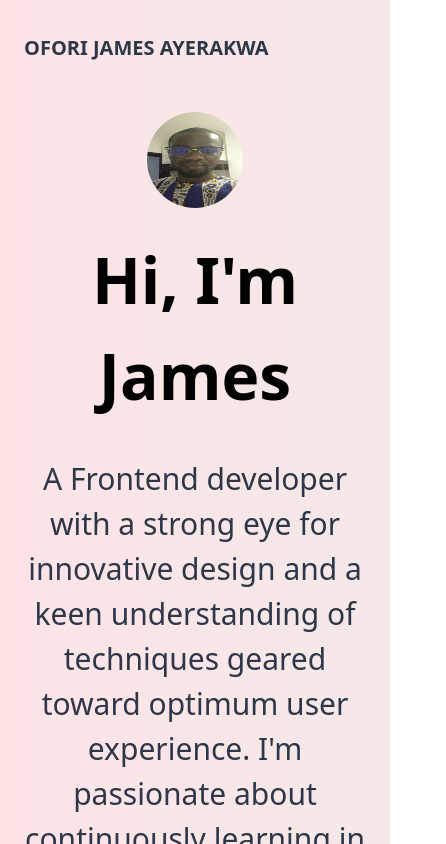
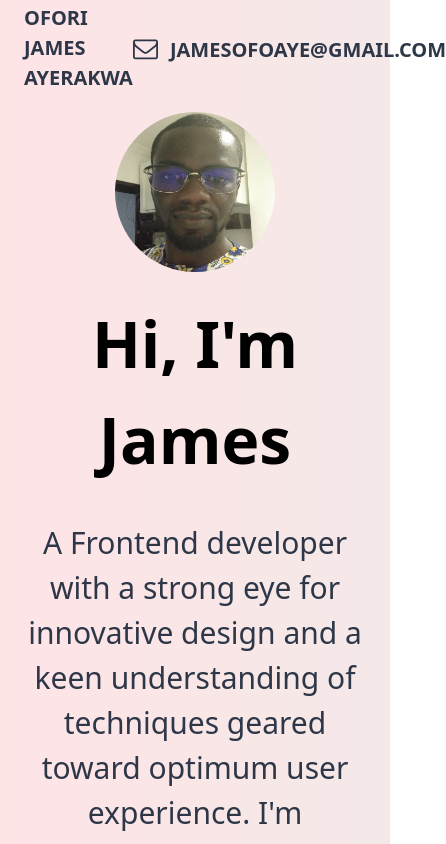
Before and after one commit to jamesofoaye/personal-website, a Next.js app: page / in a window 390 px wide. Shown: the top 844 px of the page, 446 px wide, since content can reach past the window. Built offline with nearby package versions, Linux system fonts and the light colour scheme.

Commit message:
fixed image position

```diff
--- a/pages/index.js
+++ b/pages/index.js
@@ -12,13 +12,14 @@ export default function IndexPage() {
       </Head>
 
       <main className={`relative h-screen ${styles.bgImage}`}>
-        <header className="h-24 sm:h-32 flex items-center z-30 w-full">
+        <nav className="h-24 sm:h-32 flex items-center z-30 w-full">
           <div className="container mx-auto px-6 flex items-center justify-between">
             <div className="uppercase text-gray-800 font-semibold text-xl flex items-center">
               Ofori James Ayerakwa
             </div>
             <div className="flex items-center">
-              <nav className="font-sen text-gray-800 uppercase text-lg lg:flex items-center hidden">
+              <a href="mailto:jamesofoaye@gmail.com?subject=Hi James, Found you via your website☺">
+                <div className="font-sen text-gray-800 uppercase text-lg flex items-center">
                   <div className="uppercase text-gray-800 text-3xl font-semibold flex items-center">
                     <svg width="25" height="25" viewBox="0 0 1792 1792" fill="currentColor" xmlns="http://www.w3.org/2000/svg">
                       <path d="M1664 1504v-768q-32 36-69 66-268 206-426 338-51 43-83 67t-86.5 48.5-102.5 24.5h-2q-48 0-102.5-24.5t-86.5-48.5-83-67q-158-132-426-338-37-30-69-66v768q0 13 9.5 22.5t22.5 9.5h1472q13 0 22.5-9.5t9.5-22.5zm0-1051v-24.5l-.5-13-3-12.5-5.5-9-9-7.5-14-2.5h-1472q-13 0-22.5 9.5t-9.5 22.5q0 168 147 284 193 152 401 317 6 5 35 29.5t46 37.5 44.5 31.5 50.5 27.5 43 9h2q20 0 43-9t50.5-27.5 44.5-31.5 46-37.5 35-29.5q208-165 401-317 54-43 100.5-115.5t46.5-131.5zm128-37v1088q0 66-47 113t-113 47h-1472q-66 0-113-47t-47-113v-1088q0-66 47-113t113-47h1472q66 0 113 47t47 113z">
@@ -28,14 +29,16 @@ export default function IndexPage() {
                       jamesofoaye@gmail.com
                     </span>
                   </div>
-              </nav>
+                </div>
+              </a>
             </div>
           </div>
-        </header>
+        </nav>
+
         <div className="flex relative z-20 items-center">
-          <div className="container mx-auto px-6 flex flex-col justify-between items-center relative py-4">
+          <div className="container mx-auto px-6 flex flex-col justify-between items-center relative pt-4">
             <div className="flex flex-col">
-              <img src="/new-pic.jpg" className="rounded-full w-24 h-24 mx-auto" />
+              <img src="/new-pic.jpg" className="rounded-full h-40 w-40 mx-auto" />
               <p className="text-6xl my-6 font-bold text-center">
                 Hi, I&apos;m James
               </p>
@@ -123,7 +126,8 @@ export default function IndexPage() {
             </div>
           </div>
         </div>
-              </div>*/}
+              </div>*/
+      }
     </div>
   )
 }
```
Also changed, not shown: public/my pic.png (added), public/new-pic.jpg. Lines whose indentation alone changed are shown as unchanged.
